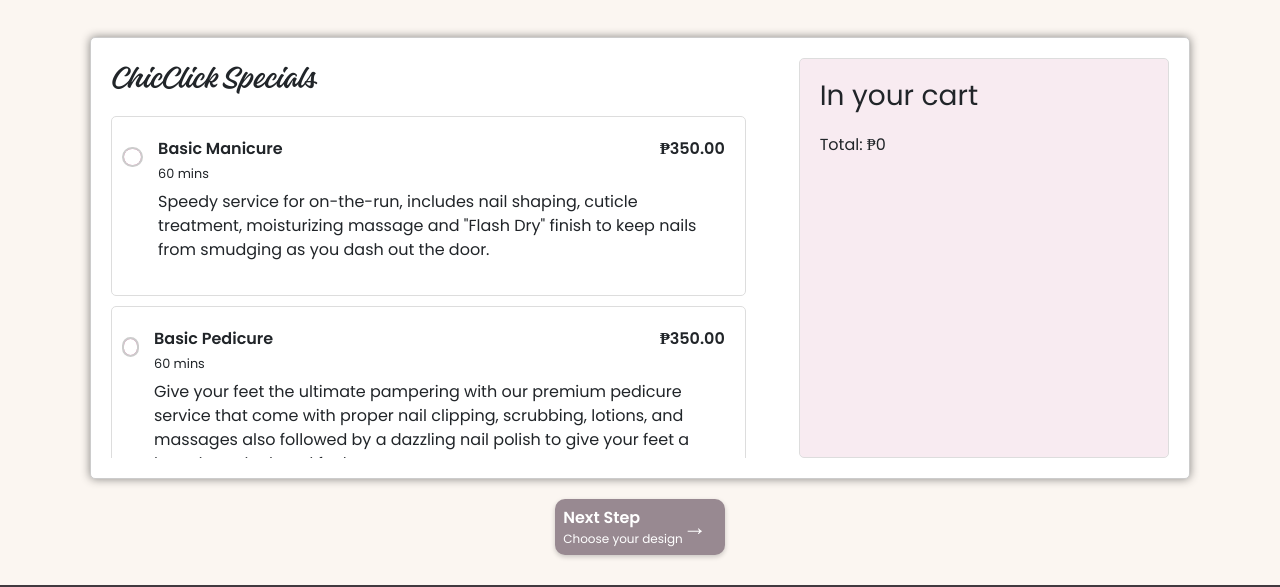
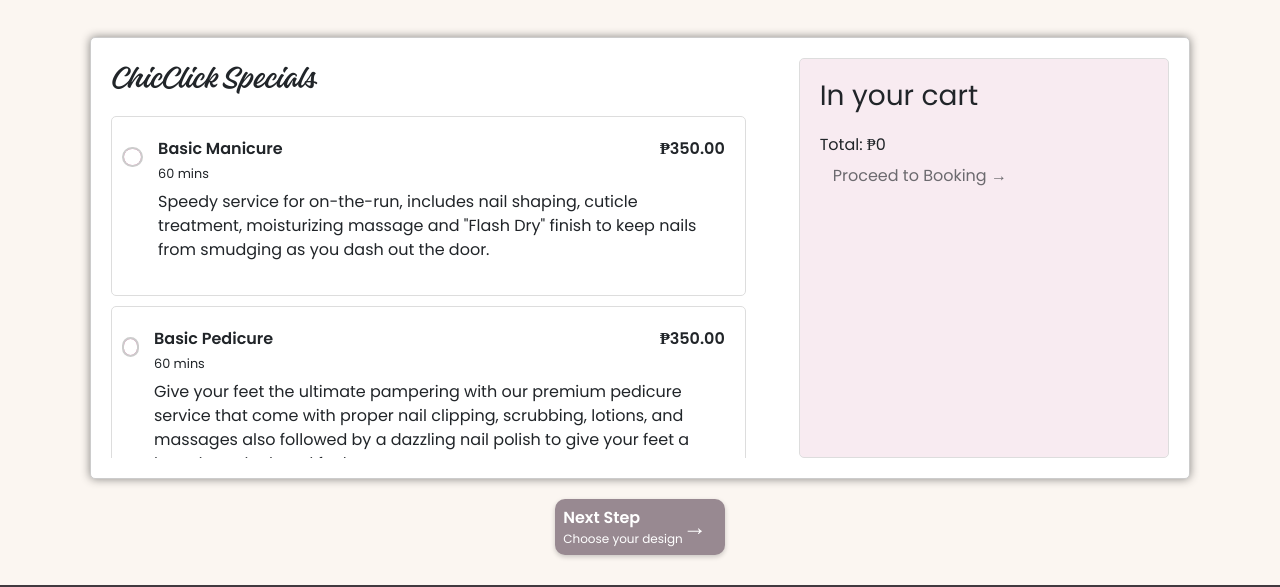
Before and after one commit to ChicClick/ChicClick, a plain HTML site: page ChicClick!/step 1.html in a window 1280 px wide. Shown: the part 213-800 px from the top of the page. Drawn offline with nearby package versions, Linux system fonts and the light colour scheme.

Commit message:
step 1.html

```diff
--- a/ChicClick!/step 1.html
+++ b/ChicClick!/step 1.html
@@ -116,6 +116,7 @@
             <h3>In your cart</h3>
             <div id="cart-items"></div>
             <div>Total: ₱<span id="total-price">0</span></div>
+            <button id="proceed-to-booking" cursor="not allowed" class="btn btn-book" disabled>Proceed to Booking →</button>
         </div>
     </div>
 
```
